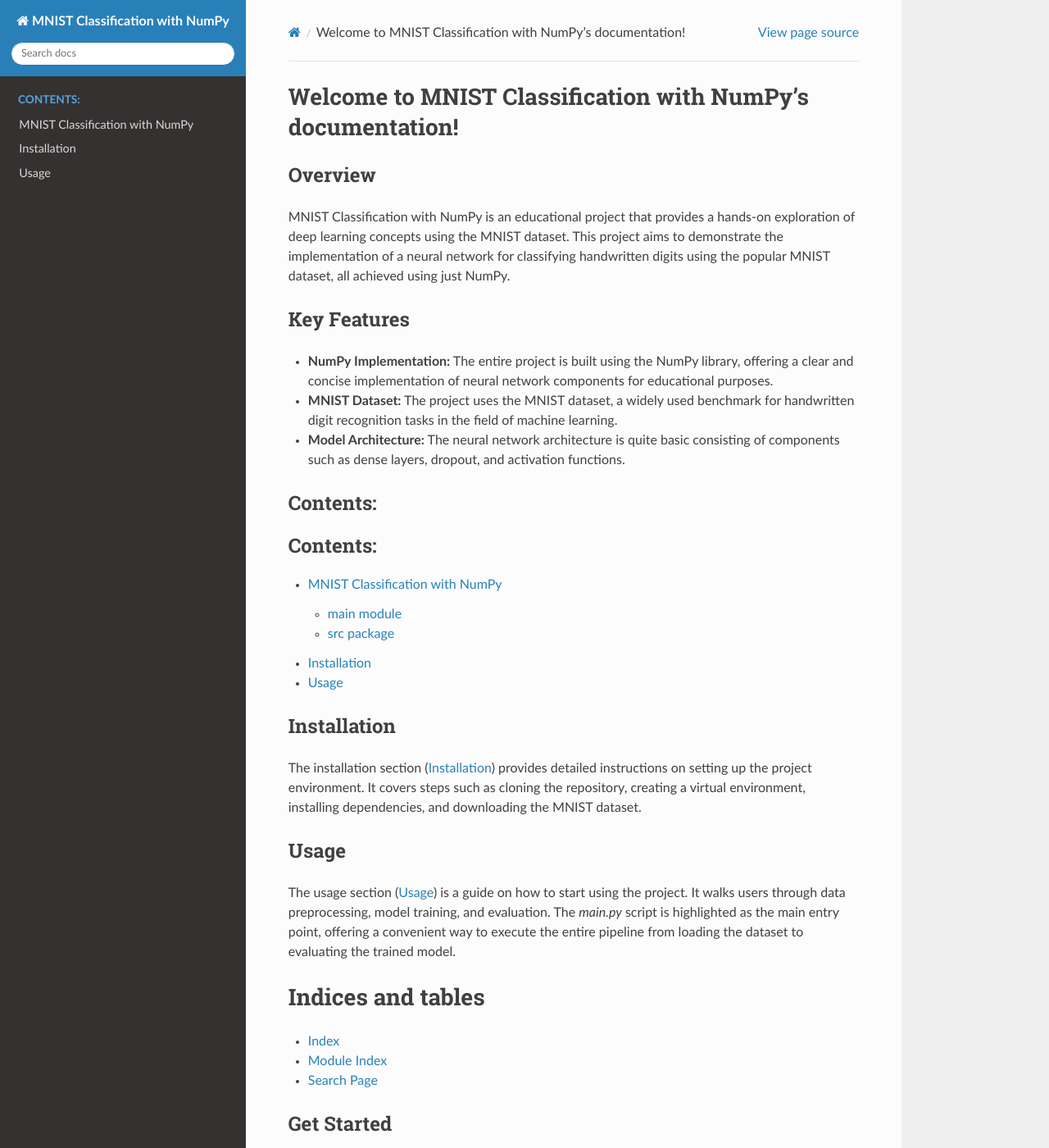
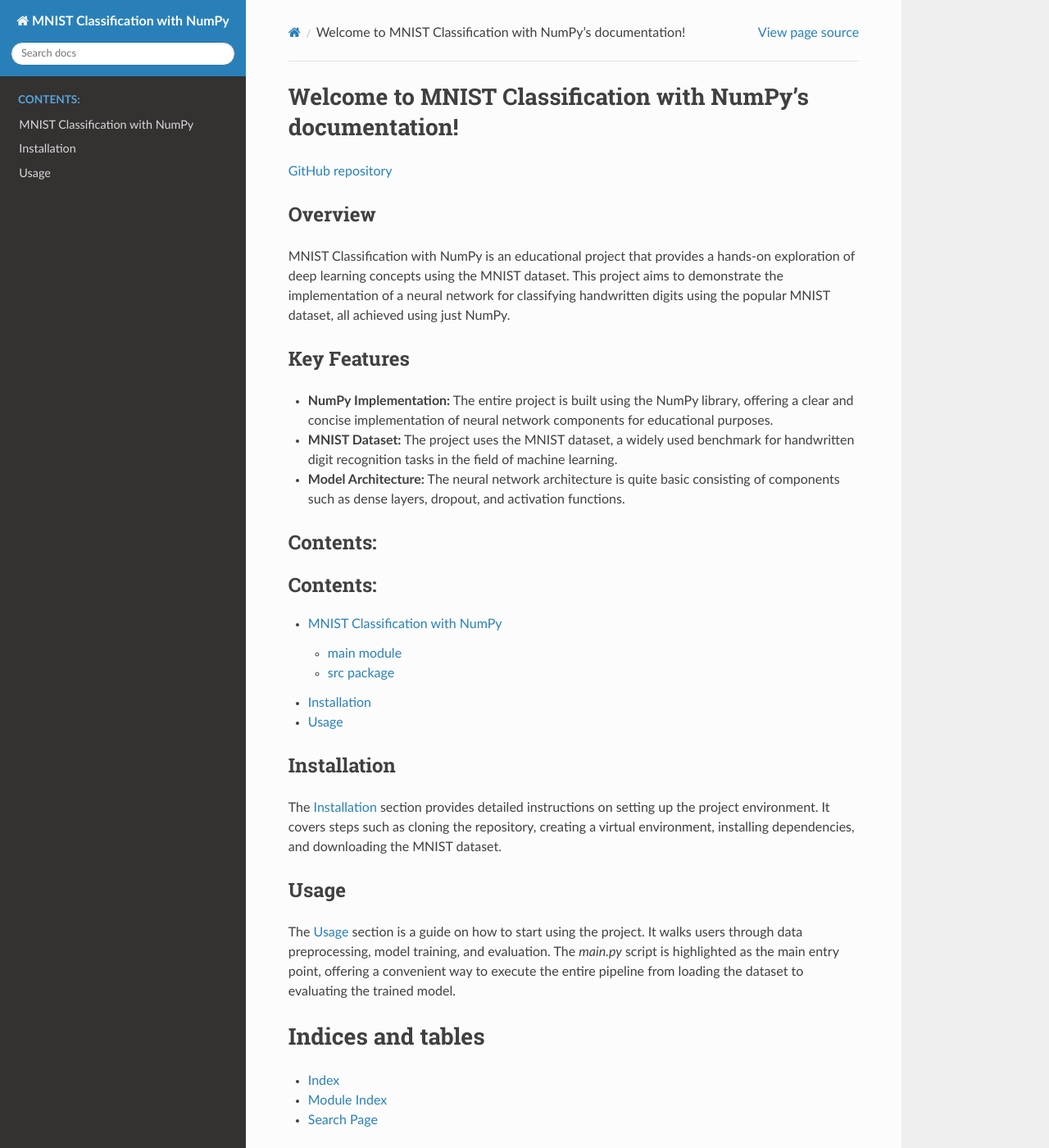
Before and after one commit to tomislavrekic/mnist-classification-numpy, a Sphinx documentation site: the page built from docs/index.rst, in a window 1280 px wide and 1400 px high. Shown: the whole window at 82% size. Built offline with Sphinx 7.4.7 and the Read the Docs theme 2.0.0, drawn with Linux system fonts in a browser that asks for light colours.

Commit message:
small changes in docs

```diff
--- a/docs/index.rst
+++ b/docs/index.rst
@@ -5,6 +5,8 @@
 
 Welcome to MNIST Classification with NumPy's documentation!
 ===========================================================
+
+`GitHub repository <https://github.com/tomislavrekic/mnist-classification-numpy>`_
 
 Overview
 --------
@@ -39,14 +41,14 @@ Contents:
 Installation
 ------------
 
-The installation section (:ref:`installation`) provides detailed instructions on setting up the project environment.
+The :ref:`installation` section provides detailed instructions on setting up the project environment.
 It covers steps such as cloning the repository, creating a virtual environment, installing dependencies,
 and downloading the MNIST dataset.
 
 Usage
 -----
 
-The usage section (:ref:`usage`) is a guide on how to start using the project.
+The :ref:`usage` section is a guide on how to start using the project.
 It walks users through data preprocessing, model training, and evaluation. The `main.py` script
 is highlighted as the main entry point, offering a convenient way to execute the entire pipeline
 from loading the dataset to evaluating the trained model.
```
Also changed, not shown: 5 other files.
